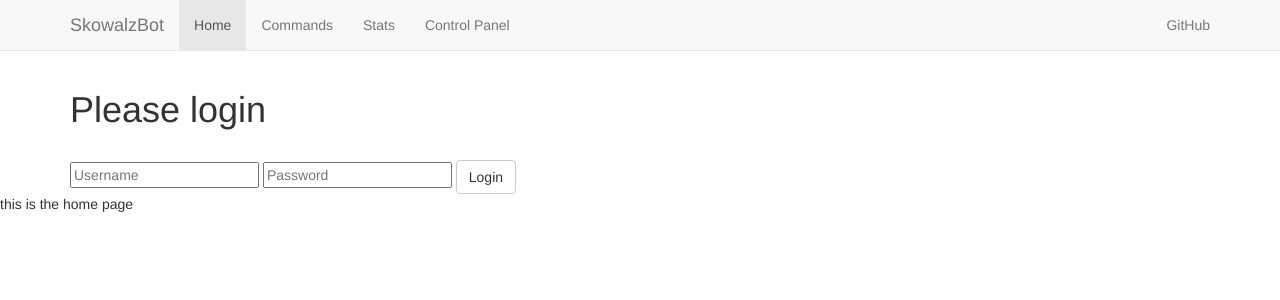
After one commit to kritzware/kritzbot-legacy, a Flask app: page /control-panel in a window 1280 px wide. The commit adds this page. Shown: the top 300 px of the page. Run offline with Flask 2, Linux system fonts and the light colour scheme; some libraries are stand-ins or nearby versions.

Commit message:
Set up control panel, admin, stats pages. Added temp login function.

```diff
--- a/web/main.py
+++ b/web/main.py
@@ -1,4 +1,4 @@
-from flask import Flask, render_template
+from flask import Flask, render_template, redirect, url_for, request
 app = Flask(__name__)
 
 @app.route('/')
@@ -9,9 +9,27 @@ def index_page():
 def commands_page():
 	return render_template('commands.html')
 
+@app.route('/stats')
+def stats_page():
+	return render_template('stats.html')
+
+@app.route('/admin')
+def admin_page():
+	return render_template('admin.html')
+
+@app.route('/control-panel', methods=['GET', 'POST'])
+def control_panel_page():
+	error = None
+	if request.method == 'POST':
+		if request.form['username'] != 'admin' or request.form['password'] != 'admin':
+			error = 'Invalid Credentials. Please try again.'
+		else:
+			return redirect(url_for('admin_page'))
+	return render_template('control-panel.html', error=error)
+
 @app.errorhandler(404)
 def page_not_found(e):
 	return render_template('404.html'), 404
 
 if __name__ == '__main__':
-	app.run(host='0.0.0.0')
+	app.run(host='0.0.0.0', debug=True)
--- a/web/static/css/main.css
+++ b/web/static/css/main.css
@@ -1,7 +1,6 @@
 body {
 	min-height: : 2000px;
 	padding-top: 70px;
-	margin-bottom: 60px;
 }
 .footer {
 	position: absolute;
--- a/web/templates/commands.html
+++ b/web/templates/commands.html
@@ -1,6 +1,5 @@
 {% extends "index.html" %}
 {% block title %}SkowalzBot - Commands{% endblock %}
-
 {% block body %}
 
 <div class="container">
--- /dev/null
+++ b/web/templates/control-panel.html
@@ -0,0 +1,20 @@
+{% extends "index.html" %}
+{% block title %}SkowalzBot - Commands{% endblock %}
+{% block body %}
+
+<div class="container">
+      <h1>Please login</h1>
+      <br>
+      <form action="" method="post">
+        <input type="text" placeholder="Username" name="username" value="{{
+          request.form.username }}">
+         <input type="password" placeholder="Password" name="password" value="{{
+          request.form.password }}">
+        <input class="btn btn-default" type="submit" value="Login">
+      </form>
+      {% if error %}
+        <p class="error"><strong>Error:</strong> {{ error }}
+      {% endif %}
+    </div>
+
+{% endblock %}
--- a/web/templates/index.html
+++ b/web/templates/index.html
@@ -15,8 +15,6 @@
 
 </head>
 <body>
-
-	{%block navbar %}
 	<nav class="navbar navbar-default navbar-fixed-top">
       <div class="container">
         <div class="navbar-header">
@@ -32,6 +30,7 @@
           <ul class="nav navbar-nav">
             <li class="active"><a href="/">Home</a></li>
             <li><a href="/commands">Commands</a></li>
+            <li><a href="/stats">Stats</a></li>
             <li><a href="/control-panel">Control Panel</a></li>
           </ul>
           <ul class="nav navbar-nav navbar-right">
@@ -40,12 +39,13 @@
         </div><!--/.nav-collapse -->
       </div>
     </nav>
-    {% endblock %}
 
     {% block body %}{% endblock %}
 
+	<p>this is the home page</p>
+
 <!-- 	<footer class="footer">
-      <div class="container">
+      <div class="container" style="clear:both">
         <p class="text-muted">PyBot is created and maintained by <a href="https://github.com/kritzware">Kritzware</a> | Operating in <a href="https://twitch.tv/skowalz">twitch.tv/skowalz</a></p>
       </div>
     </footer> -->
```
Also changed, not shown: web/templates/admin.html (added, +7 -0 lines), web/templates/stats.html (added, +9 -0 lines).
